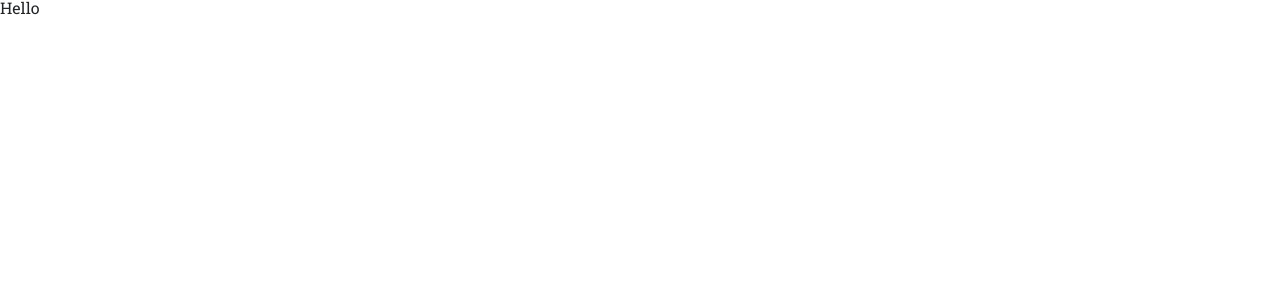
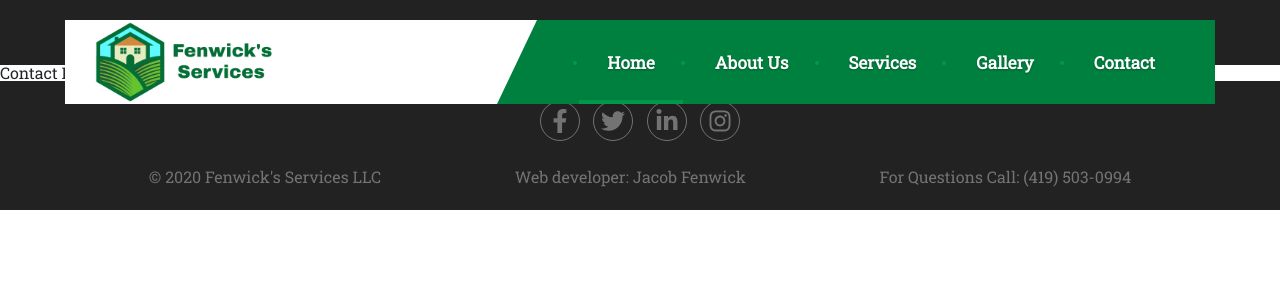
Before and after one commit to JakeFen/fenwicks-services, a React (Create React App) app: page /contact in a window 1280 px wide. Shown: the top 300 px of the page. Built offline with nearby package versions, Linux system fonts and the light colour scheme.

Commit message:
Changed casing of files

```diff
--- a/src/App.js
+++ b/src/App.js
@@ -1,12 +1,12 @@
 import React, { Component } from "react";
 import { BrowserRouter as Router, Route, Switch } from "react-router-dom";
-// import Home from "./pages/Home";
-// import About from "./pages/About";
-// import Service from "./pages/Service";
-// import Gallery from "./pages/Gallery";
-// import Contact from "./pages/Contact";
-// import Nav from "./components/Nav/Nav";
-// import Footer from "./components/Footer/Footer";
+import Home from "./pages/home";
+import About from "./pages/about";
+import Service from "./pages/service";
+import Gallery from "./pages/gallery";
+import Contact from "./pages/contact";
+import Nav from "./components/Nav/Nav";
+import Footer from "./components/Footer/Footer";
 
 class App extends Component {
   state = {
@@ -30,8 +30,7 @@ class App extends Component {
 
     return (
       <Router>
-        <h1>Hello</h1>
-        {/* <Nav
+        <Nav
           toggleBurger={this.toggleBurger}
           showUl={showUl}
           activeNavPage={this.state.activeNavPage}
@@ -44,7 +43,7 @@ class App extends Component {
           <Route exact path="/gallery" component={Gallery} />
           <Route exact path="/contact" component={Contact} />
         </Switch>
-        <Footer /> */}
+        <Footer />
       </Router>
     );
   }
```
